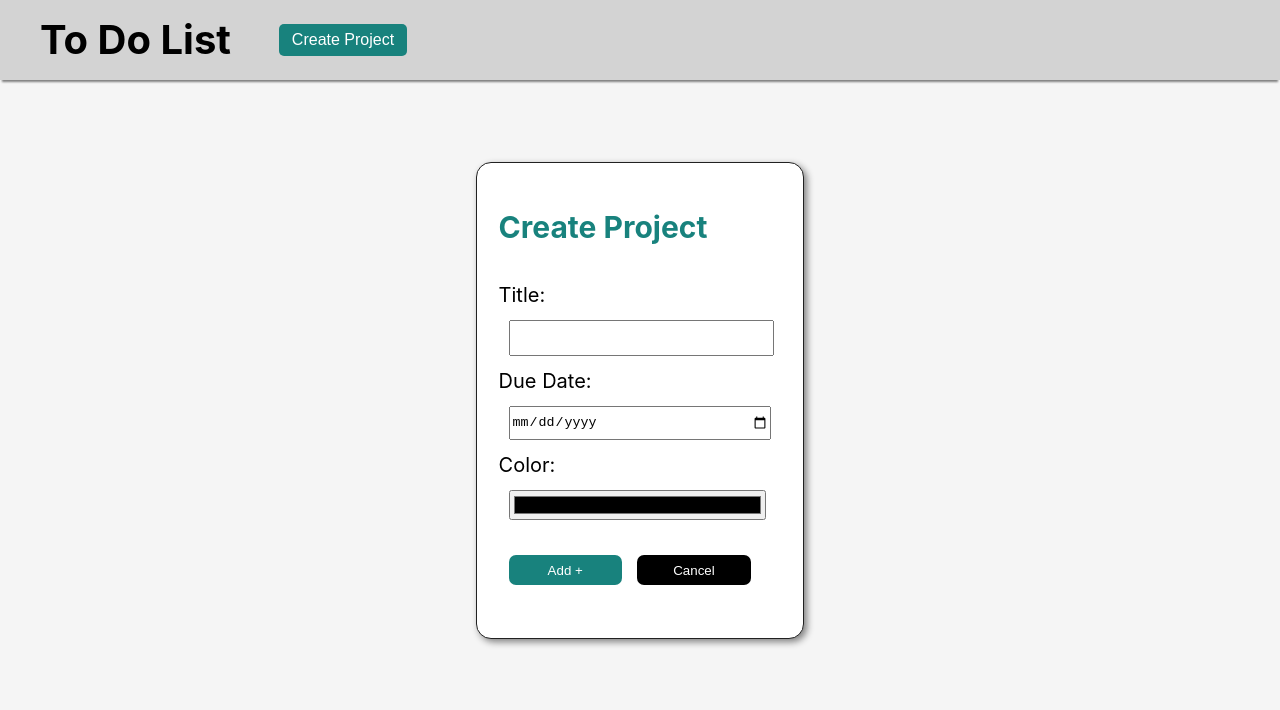
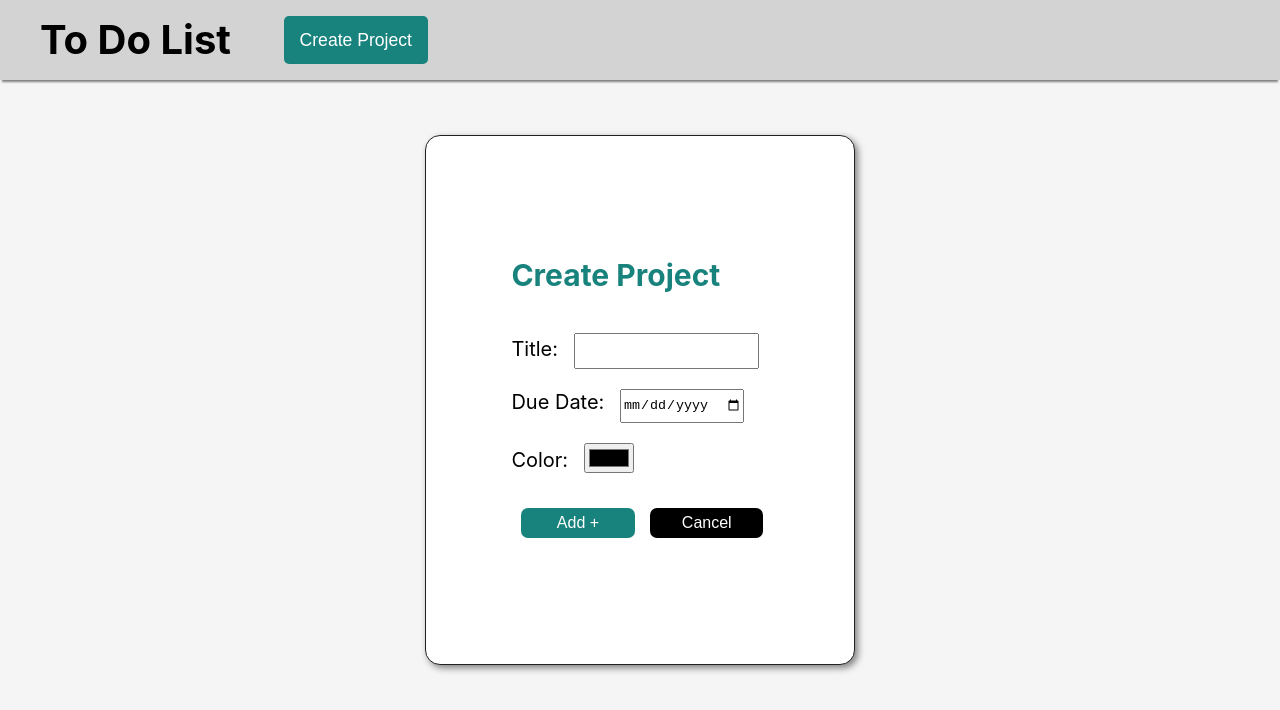
Before and after one commit to Aevibunny/to-do-list, a website built with Vite: page index.html in a window 1280 px wide. Both pictures are taken after a click on the button "Create Project". Built offline with nearby package versions, Linux system fonts and the light colour scheme.

Commit message:
CSS Changes

```diff
--- a/style.css
+++ b/style.css
@@ -38,13 +38,13 @@ header {
 }
 
 header button {
-  font-size: 1rem;
+  font-size: 1.1rem;
   color: white;
   background-color: rgb(24, 130, 125);
   border: none;
   border-radius: 5px;
-  height: 2rem;
-  width: 8rem;
+  height: 3rem;
+  width: 9rem;
   margin-left: 3em;
 }
 
@@ -158,21 +158,21 @@ input[type="checkbox"] {
 
 .popup {
   background-color: white;
-  height: 475px;
+  height: 400px;
   width: 300px;
   border: 1px solid rgb(33, 33, 33);
   box-shadow: 3px 3px 7px gray;
   font-size: 20px;
   display: flex;
+  flex-direction: column;
   justify-content: center;
   align-items: center;
   gap: 25px;
-  padding-right: 2%;
+  padding: 5%;
   border-radius: 15px;
 }
 
 .popup input{
-  width: 100%;
   height: 30px;
   margin: 10px;
 }
@@ -184,6 +184,7 @@ input[type="checkbox"] {
   color: white;
   border: none;
   border-radius: 7px;
+  font-size: 1rem;
 }
 
 .popup .cancel {
@@ -195,7 +196,7 @@ input[type="checkbox"] {
 }
 
 .popup h2 {
-  margin-bottom: 30px;
+  margin-bottom: 25px;
   color: rgb(24, 130, 125);
 }
 
@@ -218,6 +219,7 @@ input[type="checkbox"] {
   }
   header button {
     margin: 0;
+    padding: 1%;
   }
 
   .project {
```
Also changed, not shown: dist/assets/index-C9aapvIO.css (deleted), dist/assets/index-CPQfpRFe.js (deleted), dist/assets/index-CuYGSBZd.js (added), dist/assets/index-n5Rmt3lC.css (added), dist/index.html.
